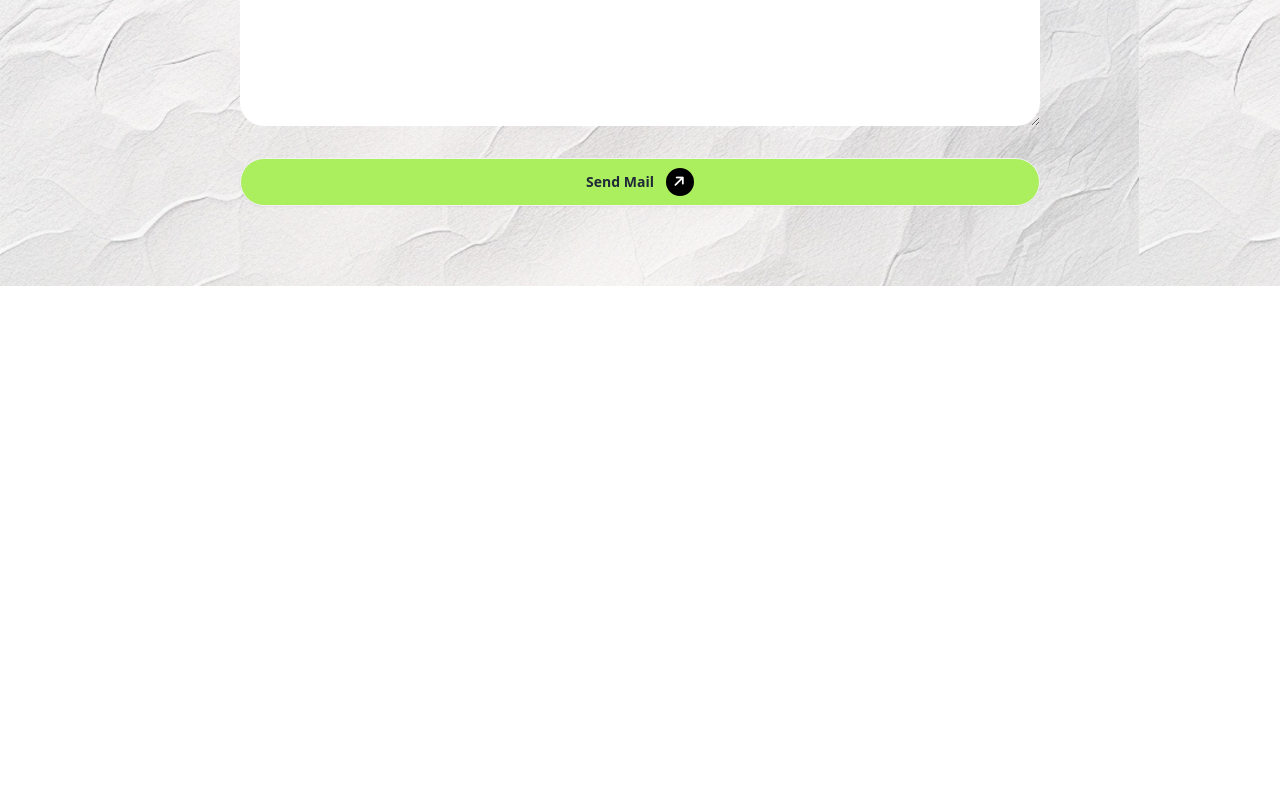
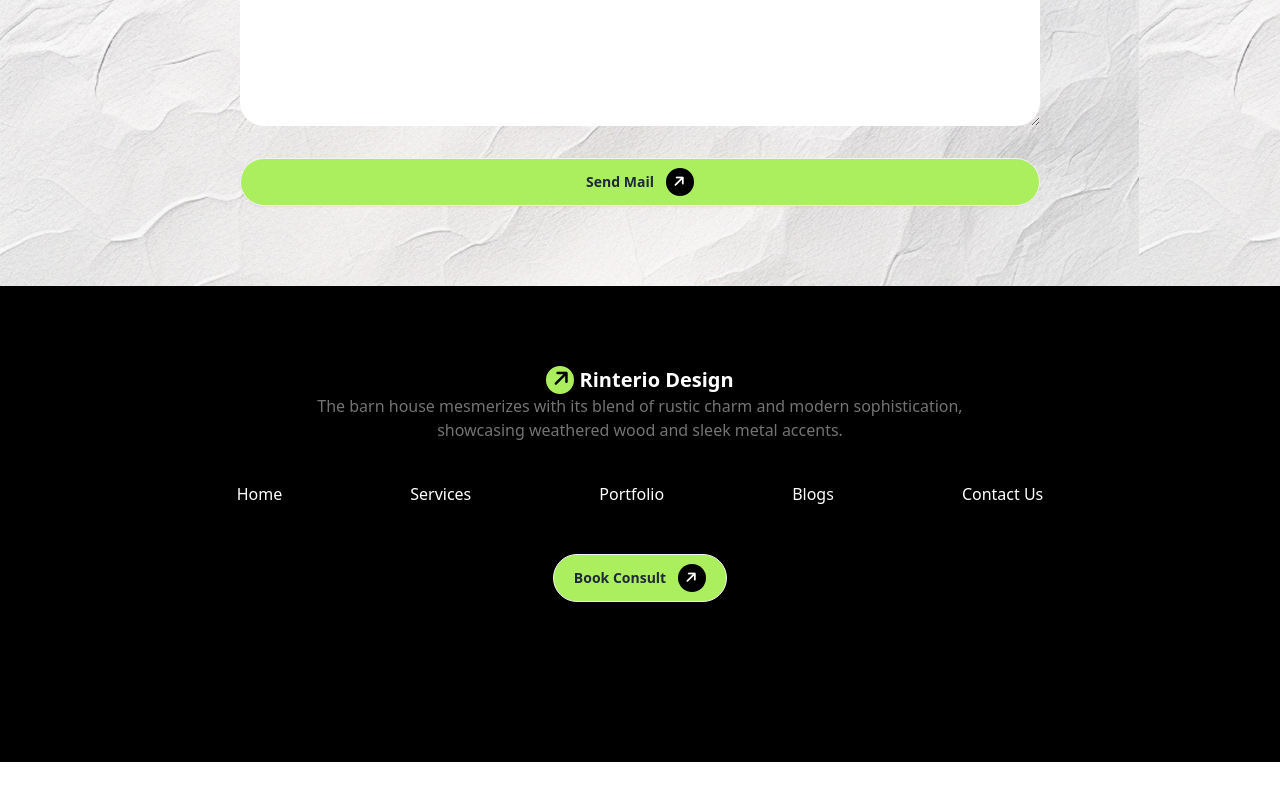
Before and after one commit to ImtiazAhmed01/Rintero_design, a plain HTML site: page index.html in a window 1280 px wide. Shown: the part 3838-4638 px from the top of the page. Before the commit the page ends 4124 px from the top, so only its background shows below. Drawn offline with nearby package versions, Linux system fonts and the light colour scheme.

Commit message:
footer done

```diff
--- a/index.html
+++ b/index.html
@@ -277,7 +277,26 @@
         </section>
     </main>
     <!-- Footer section -->
-    <footer></footer>
+    <footer class="text-center bg-black pt-20 pb-40 mb-[300px]">
+        <a class="text-xl font-extrabold text-white"><i
+                class="fa-solid fa-arrow-right -rotate-45 rounded-full w-7 h-7 justify-center items-center pt-1 pl-1 bg-[#ABEF5F] text-black"></i>
+            Rinterio Design
+        </a>
+        <p class="text-[#737373] mb-10">The barn house mesmerizes with its blend of rustic charm and modern
+            sophistication,
+            <br> showcasing weathered wood and sleek metal accents.
+        </p>
+        <ul class="place-content-center md:flex gap-32 pb-12">
+            <li><a class='text-white pb-20'>Home</a></li>
+            <li><a class="text-white">Services</a></li>
+            <li><a class="text-white">Portfolio</a></li>
+            <li><a class="text-white">Blogs</a></li>
+            <li><a class="text-white">Contact Us</a></li>
+        </ul>
+        <a class="btn pt-1.7 rounded-3xl px-5 bg-[#ABEF5F] font-bold">Book Consult <i
+                class="fa-solid fa-arrow-right -rotate-45 rounded-full w-7 h-7 justify-center items-center pt-1.5 ml-1 bg-black text-white"></i>
+        </a>
+    </footer>
 
 </body>
 
```
